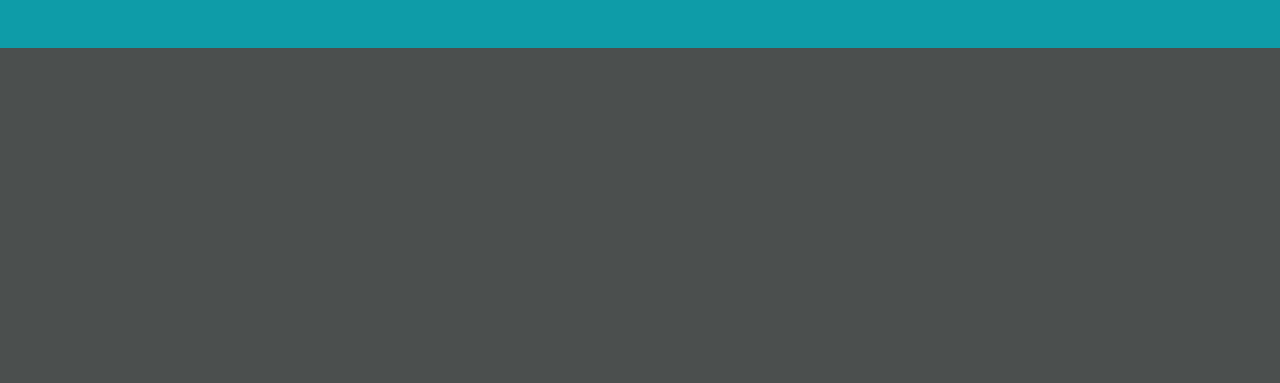
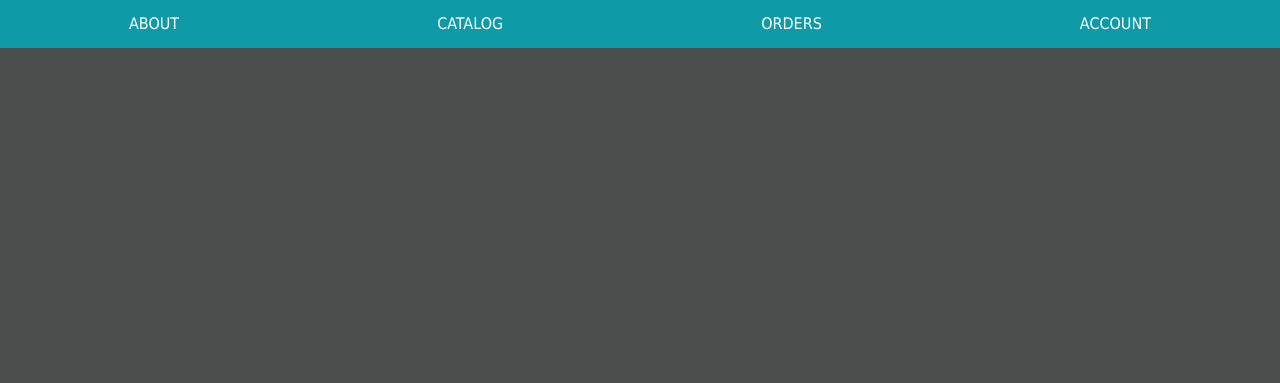
Before and after one commit to christianpsamson/010-RLAB-DOM-Manipulation, a website built with Parcel: page index.html in a window 1280 px wide. Shown: the top 383 px of the page. Built offline with nearby package versions, Linux system fonts and the light colour scheme.

Commit message:
Completed part 1-4

```diff
--- a/index.html
+++ b/index.html
@@ -9,6 +9,7 @@
   <body>
     <header>
       <nav id="top-menu"></nav>
+      <nav id="sub-menu"></nav>
     </header>
     <main></main>
 
--- a/src/index.js
+++ b/src/index.js
@@ -1,12 +1,35 @@
 // const styles = require("./styles.css");
 // Menu data structure
-var menuLinks = [
+const menuLinks = [
   { text: "about", href: "/about" },
-  { text: "catalog", href: "/catalog" },
-  { text: "orders", href: "/orders" },
-  { text: "account", href: "/account" },
+  {
+    text: "catalog",
+    href: "#",
+    sublinks: [
+      { text: "all", href: "/catalog/all" },
+      { text: "top-selling", href: "/catalog/top" },
+      { text: "search", href: "/catalog/search" },
+    ],
+  },
+  {
+    text: "orders",
+    href: "#",
+    sublinks: [
+      { text: "new", href: "/orders/new" },
+      { text: "pending", href: "/orders/pending" },
+      { text: "history", href: "/orders/history" },
+    ],
+  },
+  {
+    text: "account",
+    href: "#",
+    sublinks: [
+      { text: "profile", href: "/account/profile" },
+      { text: "signout", href: "/account/signout" },
+    ],
+  },
 ];
-// PART 1
+// PART 1.1
 let mainEl = document.querySelector("main");
 mainEl.style.backgroundColor = "#4a4e4d";
 let mainHeader = document.createElement("h1");
@@ -14,17 +37,101 @@ mainHeader.textContent = "DOM Manipulation";
 mainEl.appendChild(mainHeader);
 mainEl.classList.add("flex-ctr");
 
-// PART 2
-let topMenuEl = document.getElementById("top-menu");
+// PART 1.2
+let topMenuEl = document.querySelector("#top-menu");
 topMenuEl.style.height = "100%";
 topMenuEl.style.backgroundColor = "#0e9aa7";
 topMenuEl.classList.add("flex-around");
 
-// PART 3
+// 2.3
+let subMenuEl = document.querySelector("#sub-menu");
+subMenuEl.style.height = "100%";
+subMenuEl.style.backgroundColor = "#3da4ab";
+subMenuEl.classList.add("flex-around");
+subMenuEl.style.position = "absolute";
+subMenuEl.style.top = "0";
+
+// PART 1.3 Create the <a> elements using array
 
 for (let i = 0; i < menuLinks.length; i++) {
   let anchorLinks = document.createElement("a");
   anchorLinks.setAttribute("href", menuLinks[i].href);
-  anchorLinks.textcontent = menuLinks[i].text;
+  anchorLinks.textContent = menuLinks[i].text;
   topMenuEl.appendChild(anchorLinks);
+
+  // Create sub-menu section using array
+
+  // if (menuLinks[i].hasOwnProperty("sublinks")) {
+  //   let sublinksLength = menuLinks[i].sublinks.length;
+  //   for (let x = 0; x < sublinksLength; x++) {
+  //     let anchorSubLinks = document.createElement("a");
+  //     anchorSubLinks.setAttribute("href", menuLinks[i].sublinks[x].href);
+  //     anchorSubLinks.textContent = menuLinks[i].sublinks[x].text;
+  //     subMenuEl.appendChild(anchorSubLinks);
+  //   }
+  // }
 }
+
+//Create a for loop
+//test:
+// console.log(menuLinks[1].sublinks[1].text);
+
+// 2.4 - Deactivate the nav buttons
+let topMenuLinks = topMenuEl.querySelectorAll("a");
+
+const removeActiveClass = () => {
+  topMenuLinks.forEach((link) => {
+    if (link.classList.contains("active")) {
+      link.classList.remove("active");
+    }
+  });
+};
+
+// Event listener: Toggle "active" class
+const handlingTopMenu = (event) => {
+  event.preventDefault();
+  removeActiveClass();
+  event.target.classList.toggle("active");
+
+  if (event.target.tagName === "A") {
+    // Find the array equal to the clicked nav button
+    let clickedNavBtn = event.target.textContent;
+    console.log(clickedNavBtn);
+    const menuLinksObj = menuLinks.find(
+      (subMenuLinks) => subMenuLinks.text === clickedNavBtn
+    );
+    // btnHasSubMenu will return 'undefined' if sublinks does not exist
+    let btnHasSubMenu = menuLinksObj.hasOwnProperty("sublinks");
+    let btnIsActive = event.target.classList.contains("active");
+
+    if (btnHasSubMenu && btnIsActive) {
+      subMenuEl.style.top = "100%";
+    } else {
+      subMenuEl.style.top = "0";
+    }
+  }
+};
+topMenuEl.addEventListener("click", handlingTopMenu);
+
+// if sublinks exist in the array &&
+// the className is "active", show the sub-menu
+// Study the following logic:
+// const handlingTopMenu = (event) => {
+//   event.preventDefault();
+//   if (event.target.tagName === "A") {
+//     const clickedLink = menuLinks.find(
+//       (link) => link.text === event.target.textContent
+//     );
+//     if (!event.target.classList.contains("active")) {
+//       if (clickedLink && clickedLink.sublinks) {
+//         subMenuEl.style.top = "100%";
+//       } else {
+//         subMenuEl.style.top = "0";
+//       }
+//     }
+//     removeActiveClass();
+//     event.target.classList.toggle("active");
+//   }
+// };
+
+// topMenuEl.addEventListener("click", handlingTopMenu);
--- a/src/styles.css
+++ b/src/styles.css
@@ -41,3 +41,23 @@ nav a {
 #top-menu a:hover {
   background-color: var(--sub-menu-bg);
 }
+/*Added Section*/
+header,
+#top-menu {
+  position: relative;
+}
+#top-menu {
+  z-index: 20;
+}
+#sub-menu {
+  width: 100%;
+  z-index: 10;
+  transition: top 0.5s ease-out;
+}
+#sub-menu a:hover {
+  background-color: var(--top-menu-bg);
+}
+nav a.active {
+  background-color: var(--sub-menu-bg);
+  color: var(--main-bg);
+}
```
